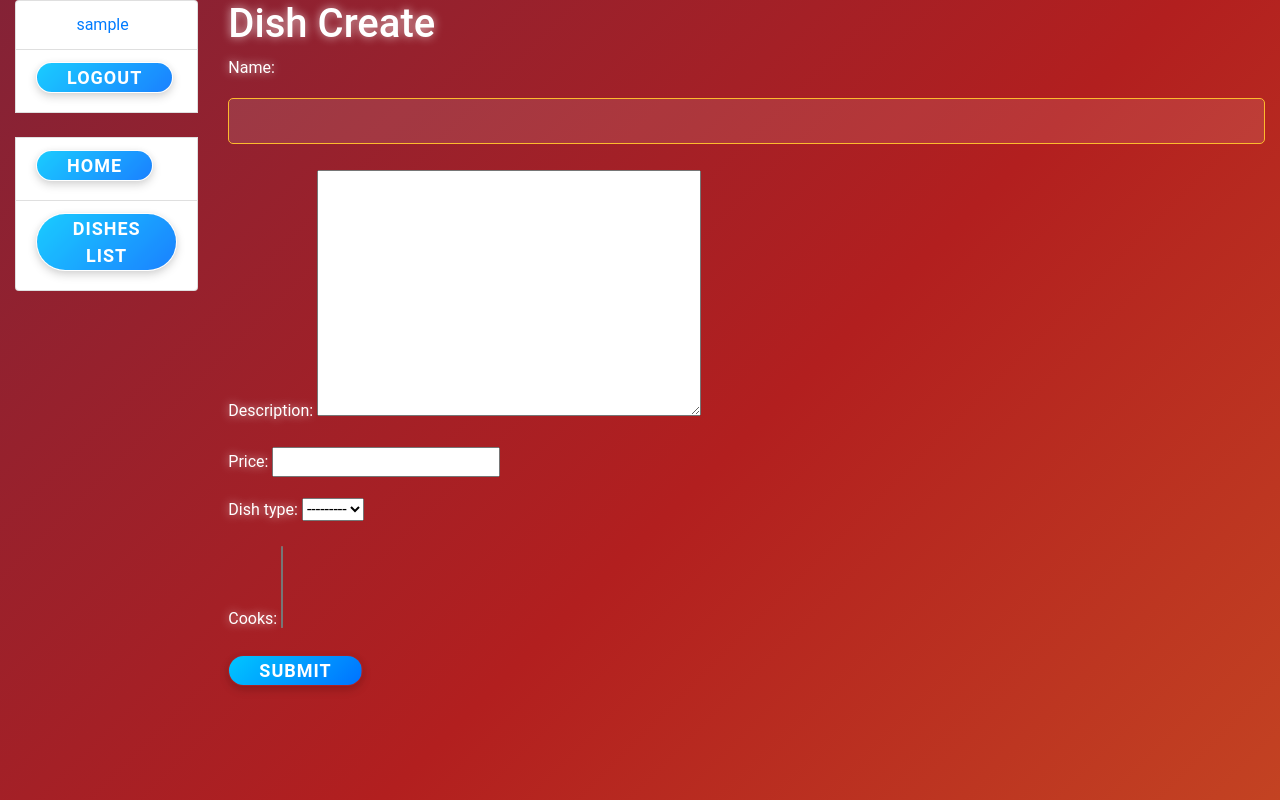
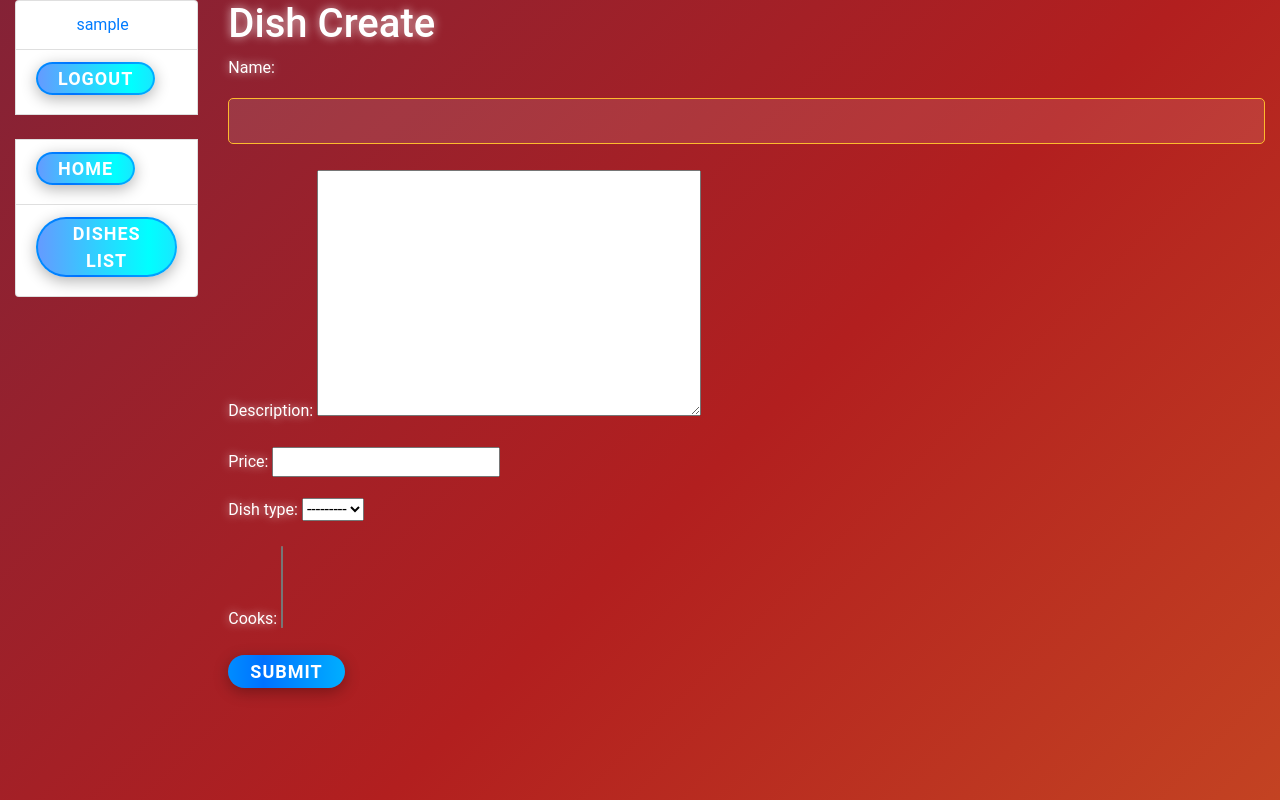
Before and after one commit to Professor-Douel/Restaurant-kitchen-service, a Django app: page /dishes/create/ in a window 1280 px wide. Run offline with Django 5.2, Linux system fonts and the light colour scheme; the visitor is signed in with stand-in values (Sample User, id 1); data that the repository does not hold is empty.

Commit message:
update button style in styles.css

```diff
--- a/static/css/styles.css
+++ b/static/css/styles.css
@@ -81,7 +81,7 @@ input[type="text"]:focus, input[type="password"]:focus, input[type="email"]:focu
 .custom-btn {
   display: inline-block;
   text-decoration: none;
-  padding: 10px 30px;
+  padding: 1px 20px;
   font-size: 18px;
   font-weight: bold;
   color: white;
@@ -143,80 +143,80 @@ input[type="text"]:focus, input[type="password"]:focus, input[type="email"]:focu
 }
 
 
-/* Hi-tech Button Style - Thinner Version */
-.custom-btn {
-  display: inline-block;
-  text-decoration: none;
-  padding: 1px 30px; /* Reduced vertical padding to make the button thinner */
-  font-size: 18px;
-  font-weight: bold;
-  color: white;
-  background: linear-gradient(135deg, #00c6ff, #0072ff); /* Cool futuristic gradient */
-  border: 1px solid transparent; /* Transparent border */
-  border-radius: 30px; /* Smooth rounded corners */
-  background-clip: padding-box; /* Ensures gradient border is visible */
-  position: relative;
-  z-index: 1;
-  box-shadow: 0 4px 10px rgba(0, 0, 0, 0.15), 0 1px 6px rgba(0, 0, 0, 0.05); /* Soft shadow for depth */
-  transition: all 0.3s ease-in-out;
-  text-align: center;
-  letter-spacing: 1px; /* Adds some space between letters */
-  text-transform: uppercase; /* Make the text uppercase for a techy look */
-}
+/*!* Hi-tech Button Style - Thinner Version *!*/
+/*.custom-btn {*/
+/*  display: inline-block;*/
+/*  text-decoration: none;*/
+/*  padding: 1px 30px; !* Reduced vertical padding to make the button thinner *!*/
+/*  font-size: 18px;*/
+/*  font-weight: bold;*/
+/*  color: white;*/
+/*  background: linear-gradient(135deg, #00c6ff, #0072ff); !* Cool futuristic gradient *!*/
+/*  border: 1px solid transparent; !* Transparent border *!*/
+/*  border-radius: 30px; !* Smooth rounded corners *!*/
+/*  background-clip: padding-box; !* Ensures gradient border is visible *!*/
+/*  position: relative;*/
+/*  z-index: 1;*/
+/*  box-shadow: 0 4px 10px rgba(0, 0, 0, 0.15), 0 1px 6px rgba(0, 0, 0, 0.05); !* Soft shadow for depth *!*/
+/*  transition: all 0.3s ease-in-out;*/
+/*  text-align: center;*/
+/*  letter-spacing: 1px; !* Adds some space between letters *!*/
+/*  text-transform: uppercase; !* Make the text uppercase for a techy look *!*/
+/*}*/
 
-/* Hi-tech Chrome Border Effect */
-.custom-btn::before {
-  content: '';
-  position: absolute;
-  top: 0;
-  left: 0;
-  right: 0;
-  bottom: 0;
-  z-index: -1;
-  border-radius: 30px;
-  background: linear-gradient(135deg, #f0f0f0, #dcdcdc, #b0b0b0); /* Subtle chrome effect */
-  mask: linear-gradient(#fff 0 0) padding-box, linear-gradient(#fff 0 0);
-  -webkit-mask: linear-gradient(#fff 0 0) padding-box, linear-gradient(#fff 0 0);
-  mask-composite: exclude;
-  -webkit-mask-composite: destination-out;
-  transition: all 0.3s ease;
-}
+/*!* Hi-tech Chrome Border Effect *!*/
+/*.custom-btn::before {*/
+/*  content: '';*/
+/*  position: absolute;*/
+/*  top: 0;*/
+/*  left: 0;*/
+/*  right: 0;*/
+/*  bottom: 0;*/
+/*  z-index: -1;*/
+/*  border-radius: 30px;*/
+/*  background: linear-gradient(135deg, #f0f0f0, #dcdcdc, #b0b0b0); !* Subtle chrome effect *!*/
+/*  mask: linear-gradient(#fff 0 0) padding-box, linear-gradient(#fff 0 0);*/
+/*  -webkit-mask: linear-gradient(#fff 0 0) padding-box, linear-gradient(#fff 0 0);*/
+/*  mask-composite: exclude;*/
+/*  -webkit-mask-composite: destination-out;*/
+/*  transition: all 0.3s ease;*/
+/*}*/
 
-/* Hover effect for the button */
-.custom-btn:hover {
-  background: linear-gradient(135deg, #0072ff, #00c6ff); /* Reversed gradient for hover */
-  transform: translateY(-5px); /* Lift the button on hover */
-  box-shadow: 0 12px 25px rgba(0, 0, 0, 0.3), 0 4px 8px rgba(0, 0, 0, 0.15); /* Enhanced shadow on hover */
-  filter: brightness(1.2); /* Slight brightness boost */
-}
+/*!* Hover effect for the button *!*/
+/*.custom-btn:hover {*/
+/*  background: linear-gradient(135deg, #0072ff, #00c6ff); !* Reversed gradient for hover *!*/
+/*  transform: translateY(-5px); !* Lift the button on hover *!*/
+/*  box-shadow: 0 12px 25px rgba(0, 0, 0, 0.3), 0 4px 8px rgba(0, 0, 0, 0.15); !* Enhanced shadow on hover *!*/
+/*  filter: brightness(1.2); !* Slight brightness boost *!*/
+/*}*/
 
-/* Active (click) effect */
-.custom-btn:active {
-  transform: translateY(2px); /* Button presses down when clicked */
-  box-shadow: 0 6px 15px rgba(0, 0, 0, 0.25), 0 2px 6px rgba(0, 0, 0, 0.2); /* Shadow deepens on click */
-}
+/*!* Active (click) effect *!*/
+/*.custom-btn:active {*/
+/*  transform: translateY(2px); !* Button presses down when clicked *!*/
+/*  box-shadow: 0 6px 15px rgba(0, 0, 0, 0.25), 0 2px 6px rgba(0, 0, 0, 0.2); !* Shadow deepens on click *!*/
+/*}*/
 
-/* Glowing text effect */
-.custom-btn::after {
-  content: '';
-  position: absolute;
-  top: -5px;
-  left: -5px;
-  right: -5px;
-  bottom: -5px;
-  background: rgba(255, 255, 255, 0.1); /* Light glow around the button */
-  border-radius: 30px;
-  box-shadow: 0 0 15px rgba(255, 255, 255, 0.5); /* White glowing border effect */
-  animation: glow 1.5s infinite alternate;
-  z-index: -2;
-}
+/*!* Glowing text effect *!*/
+/*.custom-btn::after {*/
+/*  content: '';*/
+/*  position: absolute;*/
+/*  top: -5px;*/
+/*  left: -5px;*/
+/*  right: -5px;*/
+/*  bottom: -5px;*/
+/*  background: rgba(255, 255, 255, 0.1); !* Light glow around the button *!*/
+/*  border-radius: 30px;*/
+/*  box-shadow: 0 0 15px rgba(255, 255, 255, 0.5); !* White glowing border effect *!*/
+/*  animation: glow 1.5s infinite alternate;*/
+/*  z-index: -2;*/
+/*}*/
 
-/* Animation for glowing effect */
-@keyframes glow {
-  0% {
-    box-shadow: 0 0 10px rgba(255, 255, 255, 0.5);
-  }
-  100% {
-    box-shadow: 0 0 20px rgba(255, 255, 255, 1);
-  }
-}
+/*!* Animation for glowing effect *!*/
+/*@keyframes glow {*/
+/*  0% {*/
+/*    box-shadow: 0 0 10px rgba(255, 255, 255, 0.5);*/
+/*  }*/
+/*  100% {*/
+/*    box-shadow: 0 0 20px rgba(255, 255, 255, 1);*/
+/*  }*/
+/*}*/
```
